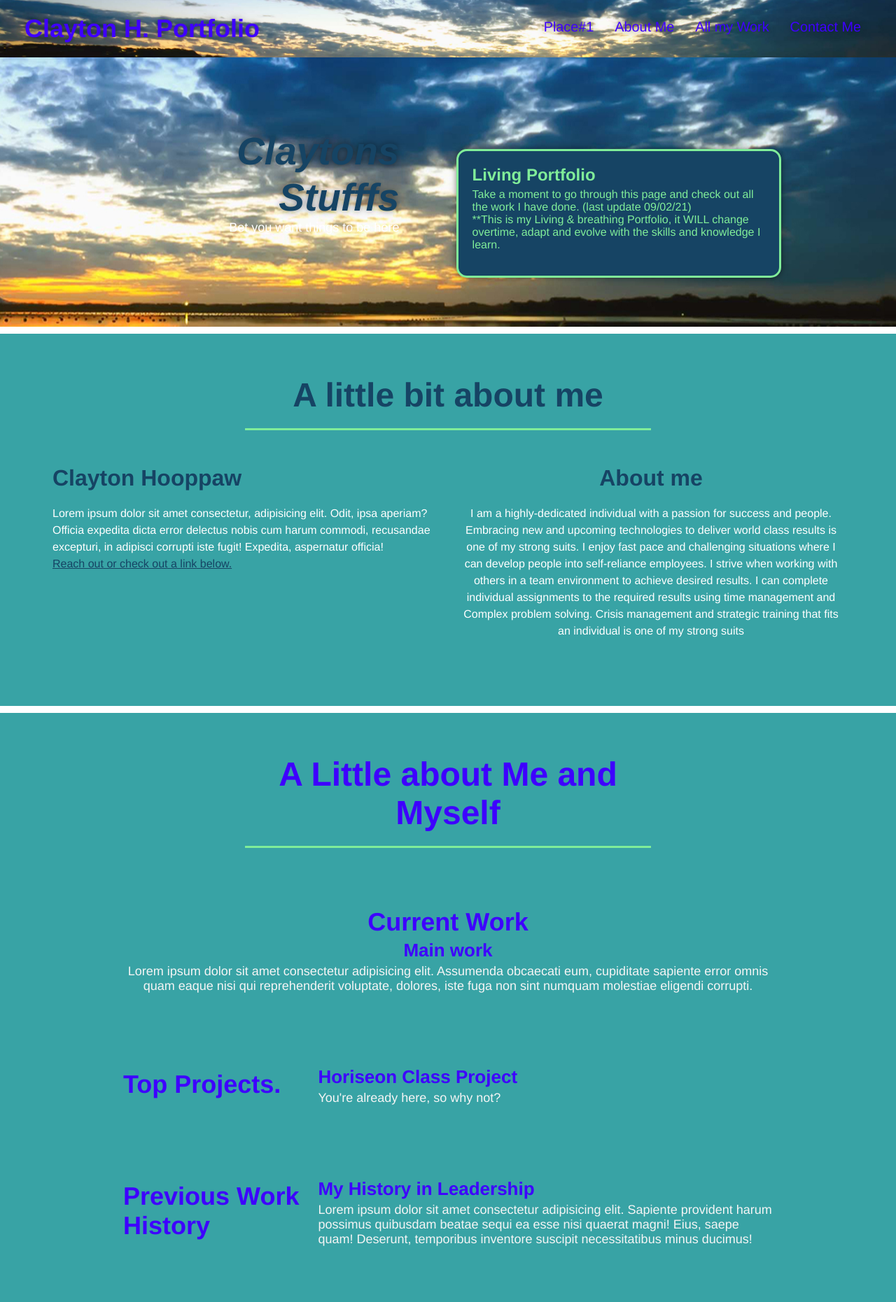
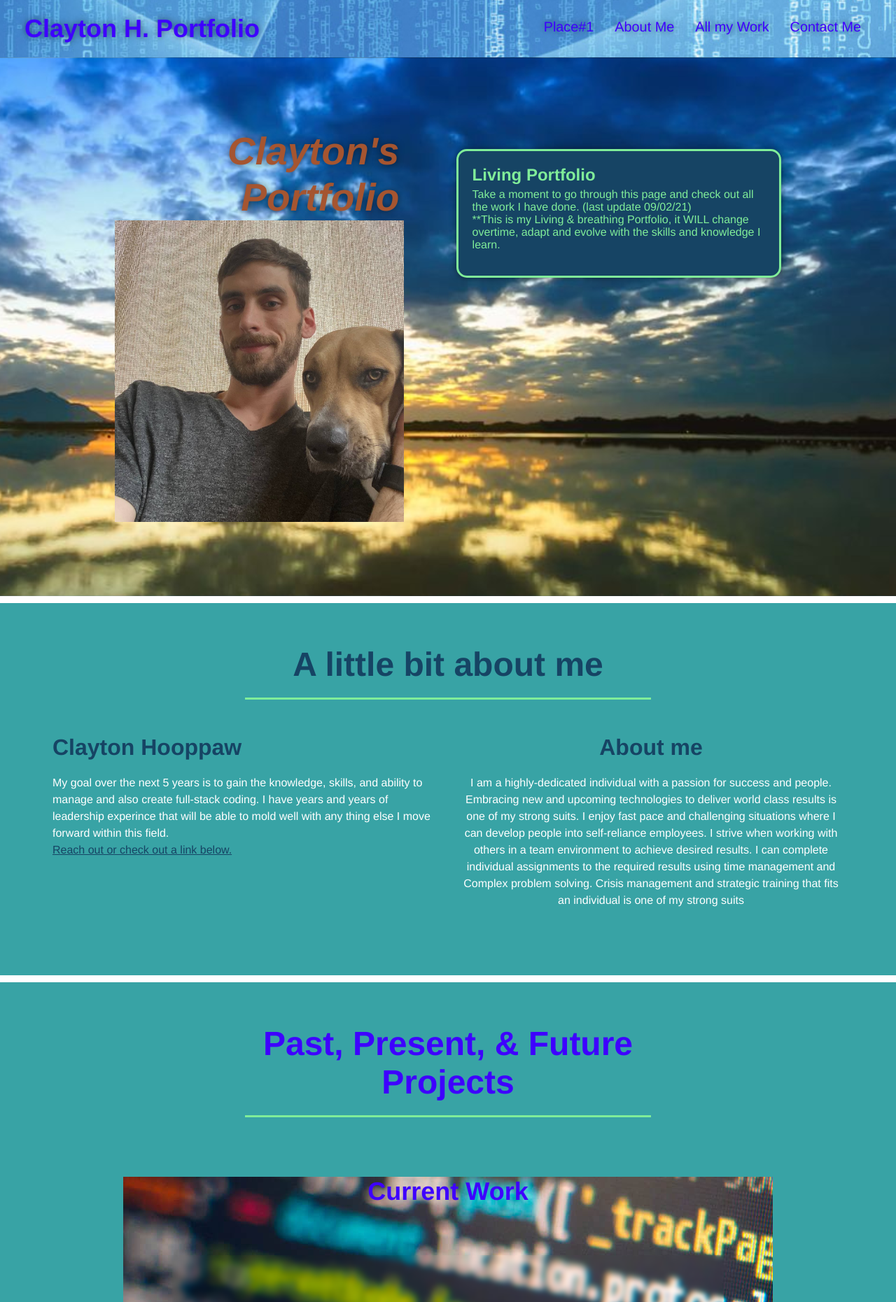
Before and after one commit to TonofClay93/Portfolio, a plain HTML site: page index.html in a window 1280 px wide. Shown: the top 1861 px of the page at 70% size. Drawn offline with Linux system fonts and the light colour scheme.

Commit message:
added content

```diff
--- a/assets/secondary-style.css
+++ b/assets/secondary-style.css
@@ -40,7 +40,3 @@
     color: #39a6b2;
     margin: 10px 0;
   }
-
-  .hero-form:hover {
-    background-color: rebeccapurple;
-  }
--- a/assets/style.css
+++ b/assets/style.css
@@ -29,9 +29,9 @@ header {
   position: sticky;
   position: -webkit-sticky;
   top: 0;
-  background-image: url(./Images/uldj4L.jpg);
-  background-size: cover;
-  background-attachment: fixed;
+  background-image: url(./Images/blue-header-graphic_64584.jpg);
+  background-size: 100%;
+  background-attachment: local;
   background-position: 80%;
   z-index: 9999;
 }
@@ -112,16 +112,16 @@ section {
 
 /* HERO STYLES START */
 .hero {
-  height: fit-content;
   display: flex;
   justify-content: center;
   flex-wrap: wrap;
   align-items: flex-start;
-  background-attachment: fixed;
+  background-attachment:local;
   background-position: 80%;
   background-color: var(--secondary-color);
   margin-bottom: 10px;
-  background-image: url(./Images/uldj4L.jpg);
+  background-image: url(./Images/testtest.jpg);
+  background-size: cover;
 }
 
 .hero-cta {
@@ -136,7 +136,7 @@ section {
 .hero-cta h2 {
   font-style: italic;
   font-size: 55px;
-  color: var(--primary-color);
+  color: rgb(165, 85, 48);
   text-shadow: 0 0 10px rgba(0, 0, 0, 0.5);
 }
 
@@ -171,6 +171,10 @@ section {
 
 .hero-form label {
   margin: 0 5px;
+}
+
+.hero-cta img {
+  width: 413px;
 }
 
 
@@ -218,6 +222,8 @@ section {
   flex-wrap: wrap;
   align-items: center;
   justify-content: space-between;
+  background-image: url(./Images/computer-code-cookie-consent-line-stock-1920.jpg);
+  text-align: center;
 
 }
 
@@ -233,12 +239,43 @@ section {
   display: flex;
   flex-wrap: wrap;
   text-align: center;
+  background-position: center;
+  background-size: cover;
+  backdrop-filter: blur(3px);
+  height: 500px;
+  margin: 70px;
+  padding: 70px;
+}
 
+.main-work h4  {
+  font-size: x-large;
 }
 
 .step-info-main {
  text-align: center;
 
+
+}
+
+.history:hover {
+  background-image: url(./Images/istockphoto-882318402-170667a.jpg);
+  background-size: cover;
+}
+
+.top:hover{
+  background-image: url(./Images/Screenshot\ 2021-09-05\ 191444.jpg);
+  background-size: cover;
+
+}
+
+.learning:hover {
+  background-image: url(./Images/UCF_Coding_Boot_Camp_Virtual_Classroom_Tour_resources_image.jpg);
+  background-size: cover;
+}
+
+.upcoming:hover {
+  background-image: url(./Images/computer-code-cookie-consent-line-stock-1920.jpg);
+  background-size: cover;
 }
 
 .step {
@@ -266,12 +303,12 @@ section {
   display: flex;
   flex-wrap: wrap;
   align-items: center;
+  height: 275px;
 }
 
 .step-info:hover{
   background-color:rgba(34, 87, 122, .2);
   border: var(--text-color) ridge;
-
 }
 
 }
--- a/index.html
+++ b/index.html
@@ -36,10 +36,8 @@
            <!--hero/Jumbotron -->
            <section class="hero">
                 <div class="hero-cta">
-                    <h2>Claytons Stufffs</h2>
-                    <p>
-                      Bet you want things to be here
-                    </p>
+                    <h2>Clayton's Portfolio</h2>
+                    <img src="./assets/Images/photo_2021-09-05_23-49-16.jpg">
                 </div>
                 <div class="hero-form">
                     <h3>Living Portfolio</h3>
@@ -61,9 +59,9 @@
                     <div>
                       <h3>Clayton Hooppaw</h3>
                       <p>
-                        Lorem ipsum dolor sit amet consectetur, adipisicing elit. Odit, ipsa aperiam? Officia expedita dicta error delectus nobis cum harum commodi, recusandae excepturi, in adipisci corrupti iste fugit! Expedita, aspernatur officia!
+                        My goal over the next 5 years is to gain the knowledge, skills, and ability to manage and also create full-stack coding. I have years and years of leadership experince that will be able to mold well with any thing else I  move forward within this field.
                         <br />
-                       <a href="#about-me">Reach out or check out a link below.</a>
+                       <a href="#contact-me">Reach out or check out a link below.</a>
                       </p>
 
                     </div>
@@ -79,16 +77,19 @@
             <!--Little bit about me and  my work-->
             <section id="all-my-work" class="steps">
                 <div class="flex-row">
-                <h2 class="section-title secondary-border">A Little about Me and Myself</h2>
+                <h2 class="section-title secondary-border">Past, Present, & Future Projects</h2>
                 </div>
 
                 <div class="step-main">
                   <h3>Current Work</h3>
                   <div class="main-work">
+
                     <div class="step-info-main">
+
                       <div class="step-text">
                         <h4>Main work</h4>
                         <p>Lorem ipsum dolor sit amet consectetur adipisicing elit. Assumenda obcaecati eum, cupiditate sapiente error omnis quam eaque nisi qui reprehenderit voluptate, dolores, iste fuga non sint numquam molestiae eligendi corrupti.</p>
+
                       </div>
 
                     </div>
@@ -97,37 +98,44 @@
 
                 <div class="step">
                     <h3>Top Projects.</h3>
-                    <div class="step-info">
+                    <div class="step-info  top">
                       <div class="step-text">
-                        <h4>Horiseon Class Project</h4>
-                        <p>You're already here, so why not?</p>
+                        <h4> <a href ="https://tonofclay93.github.io/Horiseon-Challenge/">Horiseon Class Project</a></h4>
+                        <p>This is the Spot where i will update my top projects, as time goes on the projects will change. </br>
+                        at this moment, it was my first project for a  refactor code, over time this  will become the spot I advertise what my top project is, Probably will change it with current as time goes on.</p>
                       </div>
                     </div>
                 </div>
 
                 <div class="step">
                     <h3>Previous Work History</h3>
-                    <div class="step-info">
-                         <div class="step-text">
-                          <h4>My History in Leadership </h4>
-                          <p> Lorem ipsum dolor sit amet consectetur adipisicing elit. Sapiente provident harum possimus quibusdam beatae sequi ea esse nisi quaerat magni! Eius, saepe quam! Deserunt, temporibus inventore suscipit necessitatibus minus ducimus!</p>
+                    <div class="step-info history">
+                         <div class="step-text ">
+                          <h4> <a  href="./assets/docs/Clayton Hooppaw Resume .doc">My History in Leadership</a> </h4>
+                          <p>Previously I have held a position at Taco Bell as a Resuturant General Manager for 5 years. Manage restaurant to ensure smooth performance day to day. Train newer mangers in effective use of tools and routines.
+                            Monitor and manage costs within budgeted guidelines. Recruit and train new employees, coach and mentor shift leaders,
+                            develop current crew members into managers, place food orders, create weekly schedules, as well as maintain current crew
+                            member appreciation program. Assisted in coaching peers one on one to help organize and meet standards. Assist District
+                            Managers in the opening of new restaurants. The 5 years prior to that I was climbing that ladder at Taco Bell from a cashier up the management chain. </br>
+                          My leadership starts even  further than that. I had been a trainer in the Central North Carolina Reffing Association for USA Hockey. </br>
+                          </p>
                         </div>
                      </div>
                 </div>
 
                     <div class="step">
                         <h3>Current Coding Experience   and and and</h3>
-                        <div class="step-info">
+                        <div class="step-info learning">
                           <div class="step-text">
-                            <h4>Current Learnings (incompleted)</h4>
-                            <p>Lorem ipsum dolor, sit amet consectetur adipisicing elit. Fugit hic architecto sequi quis quaerat labore harum quae delectus. Fuga dolor minima corrupti velit. In iste nisi molestias, eos architecto voluptatum..</p>
+                            <h4> <a href="https://bootcamp.ce.ucf.edu/coding/">Current Learnings (incompleted)</a></h4>
+                            <p>Currently I am working and In the first month of the UCF coding BootCamp. This course will cover the full Stack Development training needed to succeed in the ever evolving world of coding.</p>
                           </div>
                         </div>
                     </div>
 
                     <div class="step">
                         <h3>Upcoming Porjects and Learning</h3>
-                        <div class="step-info">
+                        <div class="step-info upcoming">
                           <div class="step-text">
                             <h4>What I will be Learning.</h4>
                             <p>Lorem ipsum, dolor sit amet consectetur adipisicing elit. Veniam optio laboriosam tempora inventore aut cumque, expedita ipsum cupiditate, illum magnam dicta voluptate. Mollitia, ut. Accusantium architecto omnis odit quia quibusdam?</p>
@@ -139,7 +147,7 @@
                 <!--Footer-->
                 <footer>
                     <h2>What are you Waiting for?? Reach out to me!</h2>
-                    <address id="about-me">
+                    <address id="contact-me">
                       GitHub <a href="https://github.com/TonofClay93/TonofClay93">Check this Out!!</a> <br />
                       LinkedIn <a href="https://www.linkedin.com/">Click Here</a> <br />
                       P: <a href="tel:919.656.5259">919-656-5259</a><br />
```
Also changed, not shown: assets/Images/Screenshot 2021-09-05 191444.jpg (added), assets/Images/UCF_Coding_Boot_Camp_Virtual_Classroom_Tour_resources_image.jpg (added), assets/Images/blue-header-graphic_64584.jpg (added), assets/Images/coding-blahblah.webp (added), assets/Images/computer-code-cookie-consent-line-stock-1920.jpg (added), assets/Images/istockphoto-882318402-170667a.jpg (added), assets/Images/photo_2021-09-05_23-49-16.jpg (added), assets/Images/testtest.jpg (added), 1 other file.
